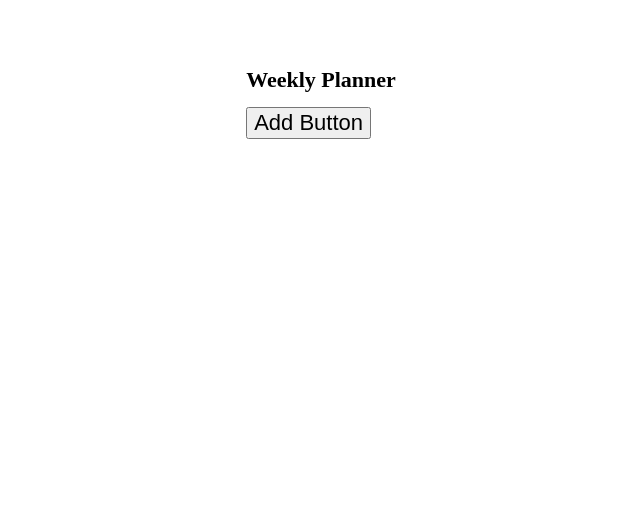
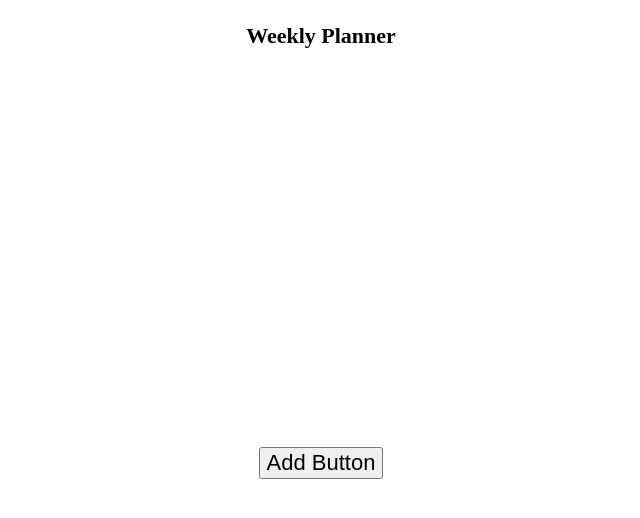
Before and after one commit to ameliatalkington/week-planner, a plain HTML site: page index.html in a window 1280 px wide. Shown: the whole page, without its empty margins (319-959 px from the left). Drawn offline with Linux system fonts and the light colour scheme.

Commit message:
Centered items and adusted HTML.

```diff
--- a/index.html
+++ b/index.html
@@ -7,11 +7,15 @@
   <link rel="stylesheet" href="styles.css">
 </head>
 <body>
+  <div class="weekly-planner">
+    <h1>Weekly Planner</h1>
+  </div>
   <div class="container">
-    <div class="planner-title">
-      <h1>Weekly Planner</h1>
-      <div class="add-entry-button">
-        <button class="add">Add Button</button>
+    <div class="row">
+      <div class="column">
+        <div class="add-entry-button">
+          <button class="add">Add Button</button>
+        </div>
       </div>
     </div>
   </div>
--- a/styles.css
+++ b/styles.css
@@ -1,6 +1,14 @@
 * {
   box-sizing: border-box;
   font-size: 22px;
+}
+
+.weekly-planner {
+  width: 90%;
+  display: flex;
+  justify-content: center;
+  text-align: center;
+  margin: auto;
 }
 
 .container {
@@ -9,17 +17,10 @@
   margin: auto;
   display: flex;
   justify-content: center;
+  align-items: center;
 }
 
 .planner-title {
   text-align: center;
   margin: 2rem auto;
 }
-
-.add-entry-button {
-  width: 100%;
-  display: flex;
-  /* justify-content: center; */
-  /* margin: 3rem auto; */
-  align-self: center;
-}
```
